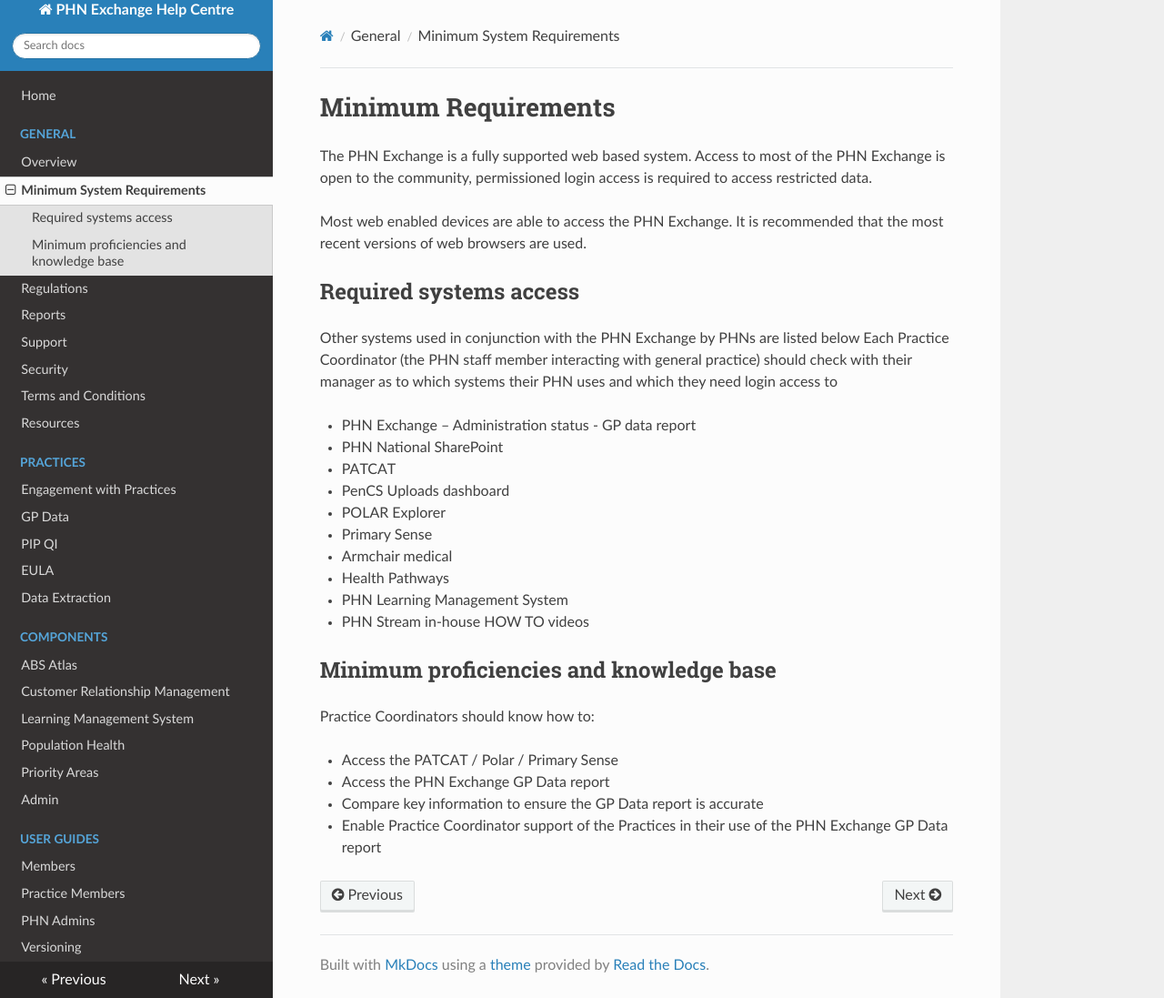
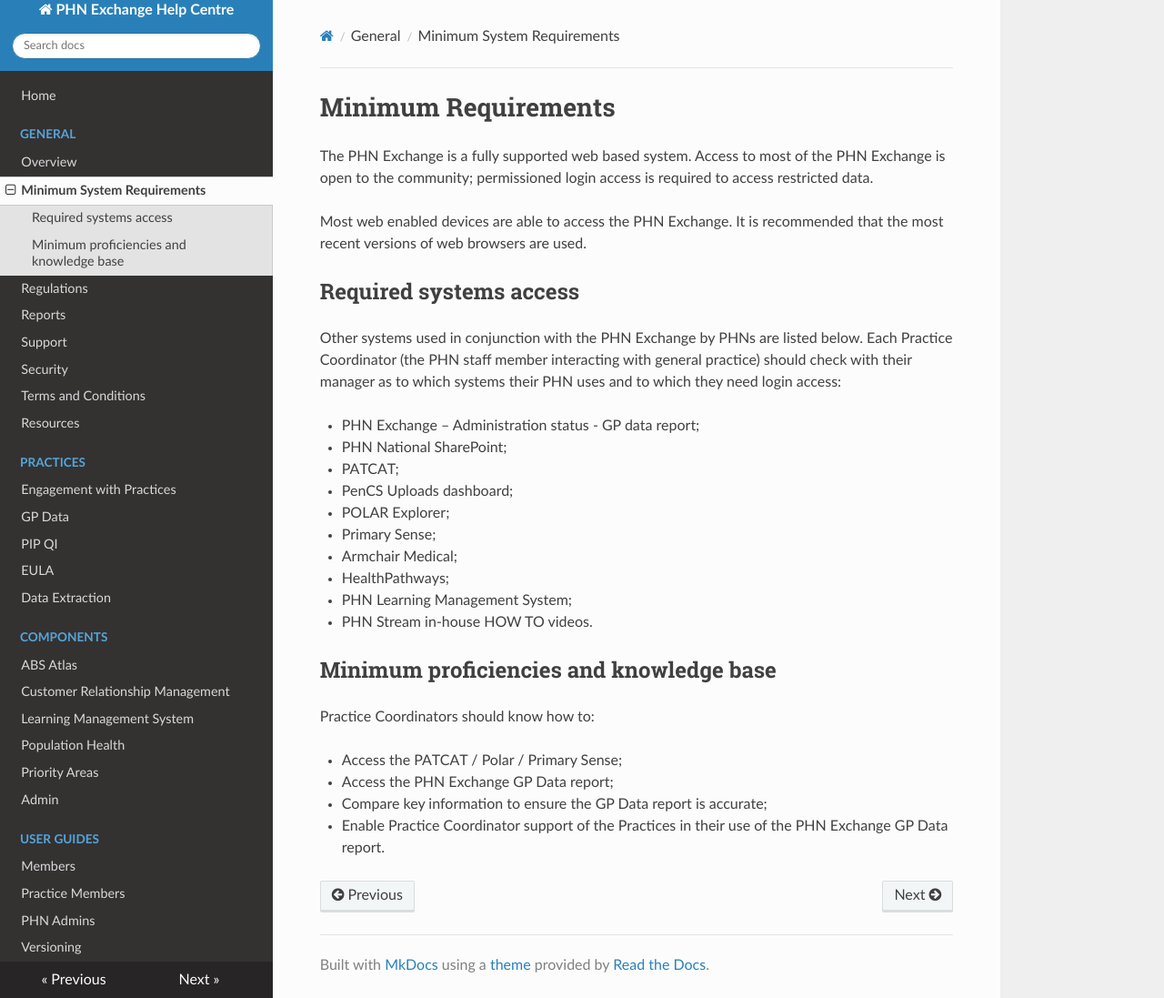
Before and after one commit to MurrayPHN/phn-exchange-docs, an MkDocs documentation site: the page built from docs/general/minimum.md, in a window 1280 px wide and 1097 px high. Shown: the whole window at 91% size. Built offline with MkDocs 1.6.1, drawn with Linux system fonts in a browser that asks for light colours; nearby versions of some CDN libraries.

Commit message:
Syntax and punctuation updated.

```diff
--- a/docs/general/minimum.md
+++ b/docs/general/minimum.md
@@ -1,31 +1,31 @@
 # Minimum Requirements
 
 The PHN Exchange is a fully supported web based system.
-Access to most of the PHN Exchange is open to the community, permissioned login access is required to access restricted data.
+Access to most of the PHN Exchange is open to the community; permissioned login access is required to access restricted data.
 
 Most web enabled devices are able to access the PHN Exchange. It is recommended that the most recent versions of web browsers are used.
 
 ## Required systems access
 
-Other systems used in conjunction with the PHN Exchange by PHNs are listed below
-Each Practice Coordinator (the PHN staff member interacting with general practice) should check with their manager as to which systems their PHN uses and which they need login access to
+Other systems used in conjunction with the PHN Exchange by PHNs are listed below.
+Each Practice Coordinator (the PHN staff member interacting with general practice) should check with their manager as to which systems their PHN uses and to which they need login access:
 
-- PHN Exchange – Administration status - GP data report
-- PHN National SharePoint
-- PATCAT
-- PenCS Uploads dashboard
-- POLAR Explorer
-- Primary Sense
-- Armchair medical
-- Health Pathways
-- PHN Learning Management System
-- PHN Stream in-house HOW TO videos
+- PHN Exchange – Administration status - GP data report;
+- PHN National SharePoint;
+- PATCAT;
+- PenCS Uploads dashboard;
+- POLAR Explorer;
+- Primary Sense;
+- Armchair Medical;
+- HealthPathways;
+- PHN Learning Management System;
+- PHN Stream in-house HOW TO videos.
 
 ## Minimum proficiencies and knowledge base
 
 Practice Coordinators should know how to:
 
-- Access the PATCAT / Polar / Primary Sense
-- Access the PHN Exchange GP Data report
-- Compare key information to ensure the GP Data report is accurate
-- Enable Practice Coordinator support of the Practices in their use of the PHN Exchange GP Data report
+- Access the PATCAT / Polar / Primary Sense;
+- Access the PHN Exchange GP Data report;
+- Compare key information to ensure the GP Data report is accurate;
+- Enable Practice Coordinator support of the Practices in their use of the PHN Exchange GP Data report.
```
